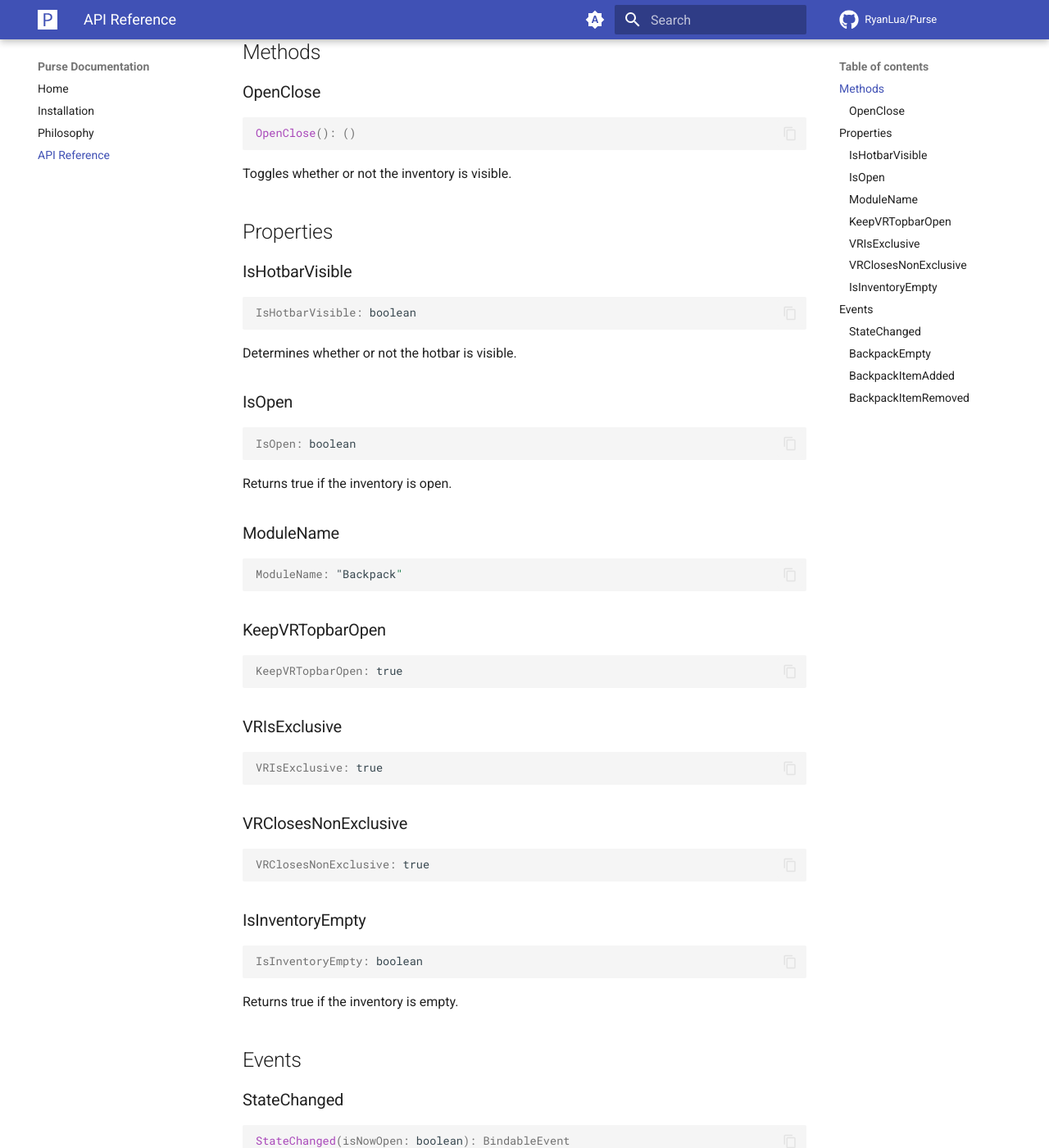
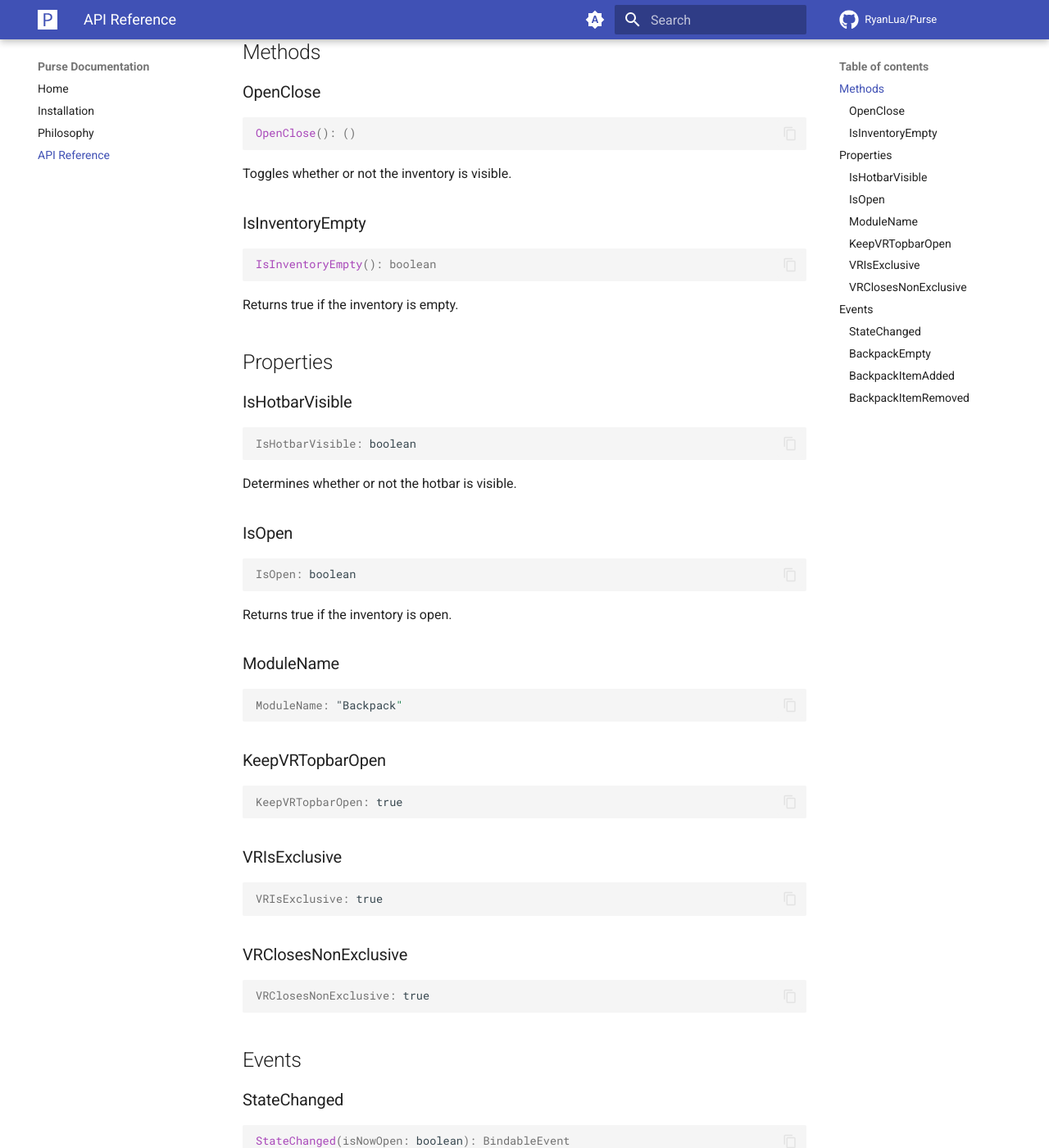
Before and after one commit to RyanLua/Purse, an MkDocs documentation site: the page built from docs/api-reference.md, in a window 1280 px wide and 1400 px high, scrolled down 531 px. Shown: the whole window at 82% size. Built offline with MkDocs 1.6.1 and Material for MkDocs 9.7.7, drawn with Linux system fonts in a browser that asks for light colours; comment, search, counter and statistics services are not loaded; part of the change alters nothing that is shown.

````diff
--- a/docs/api-reference.md
+++ b/docs/api-reference.md
@@ -26,6 +26,14 @@ OpenClose(): ()
 ```
 
 Toggles whether or not the inventory is visible.
+
+### IsInventoryEmpty
+
+``` lua
+IsInventoryEmpty(): boolean
+```
+
+Returns true if the inventory is empty.
 
 ## Properties
 
@@ -70,14 +78,6 @@ VRIsExclusive: true
 VRClosesNonExclusive: true
 ```
 
-### IsInventoryEmpty
-
-``` lua
-IsInventoryEmpty: boolean
-```
-
-Returns true if the inventory is empty.
-
 ## Events
 
 ### StateChanged
````
